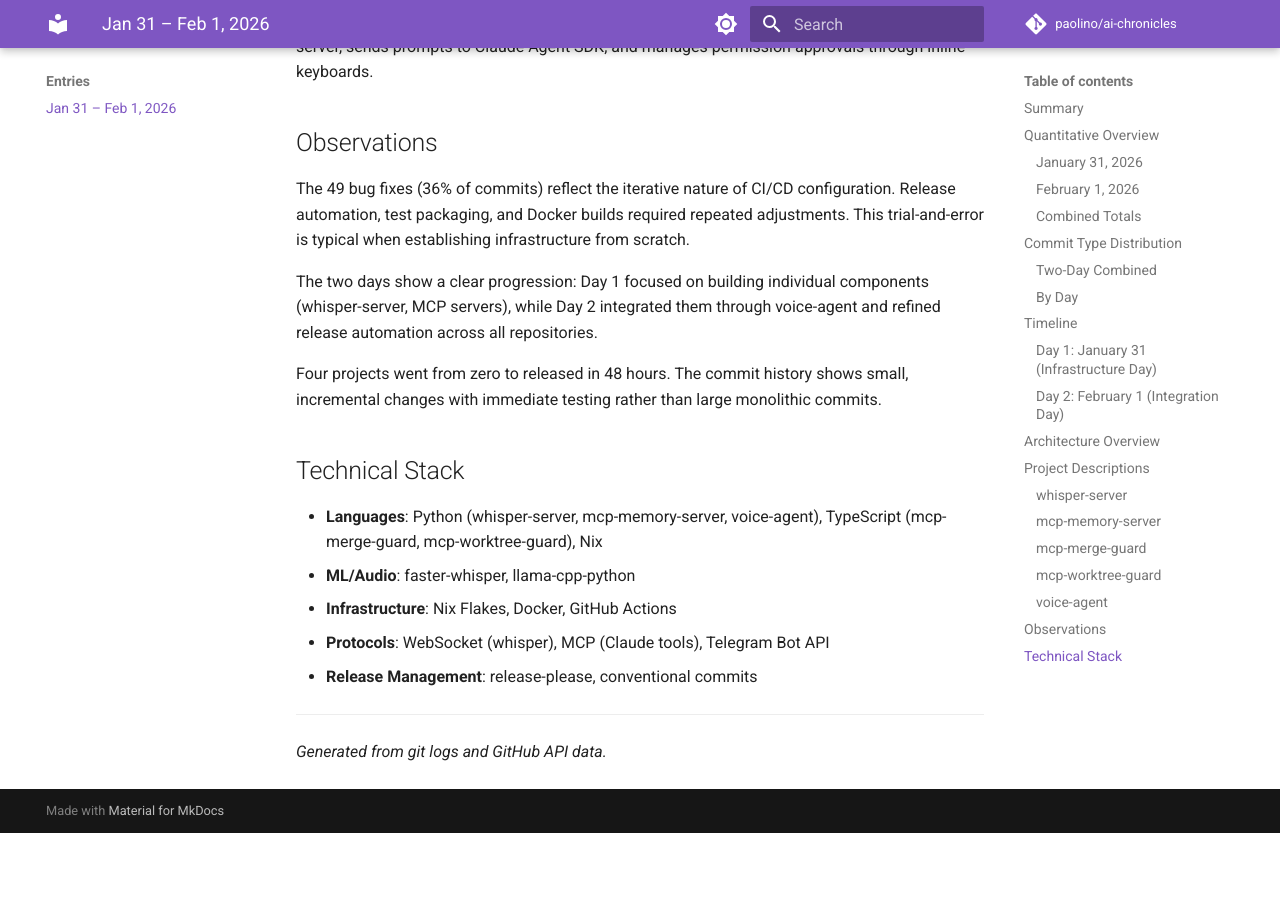
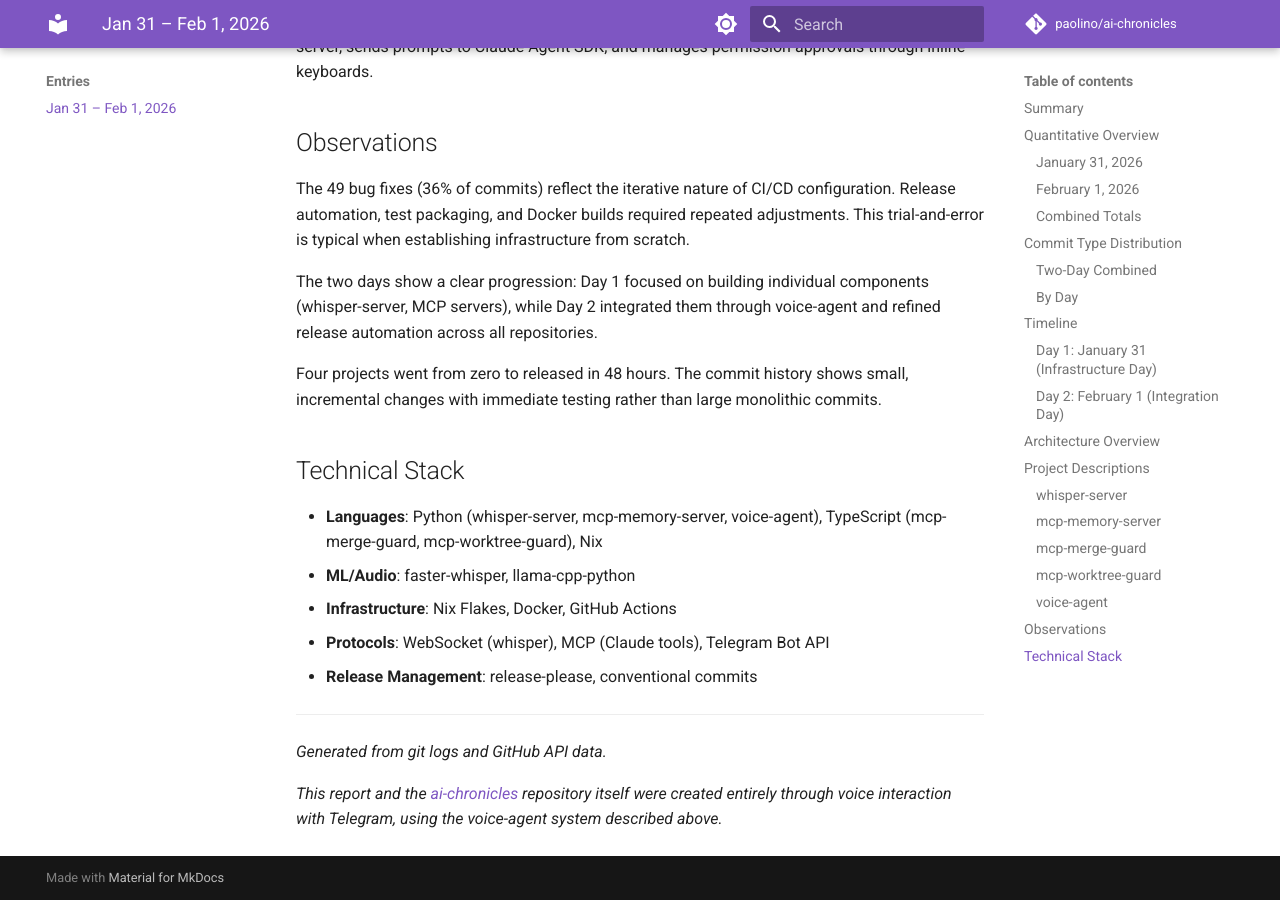
Before and after one commit to paolino/ai-chronicles, an MkDocs documentation site: the page built from docs/entries/2026-01-31-02-01.md, in a window 1280 px wide and 900 px high, scrolled down 4670 px. Built offline with MkDocs 1.6.1 and Material for MkDocs 9.7.7, drawn with Linux system fonts in a browser that asks for light colours; comment, search, counter and statistics services are not loaded; before the commit the page ends 5503 px from its top, so only the background shows below that.

Commit message:
docs: add note about voice-created repository
This report and ai-chronicles itself were created via voice
interaction with Telegram using voice-agent.

Co-Authored-By: Claude Opus 4.5 <noreply@anthropic.com>

```diff
--- a/docs/entries/2026-01-31-02-01.md
+++ b/docs/entries/2026-01-31-02-01.md
@@ -189,3 +189,5 @@ Four projects went from zero to released in 48 hours. The commit history shows s
 ---
 
 *Generated from git logs and GitHub API data.*
+
+*This report and the [ai-chronicles](https://github.com/paolino/ai-chronicles) repository itself were created entirely through voice interaction with Telegram, using the voice-agent system described above.*
```
Also changed, not shown: drafts/2026-01-31-02-01.md (+2 -0 lines).
